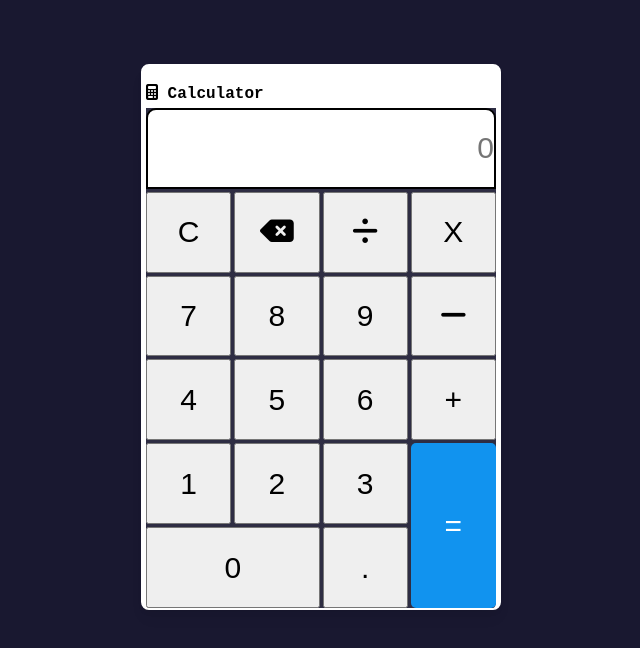
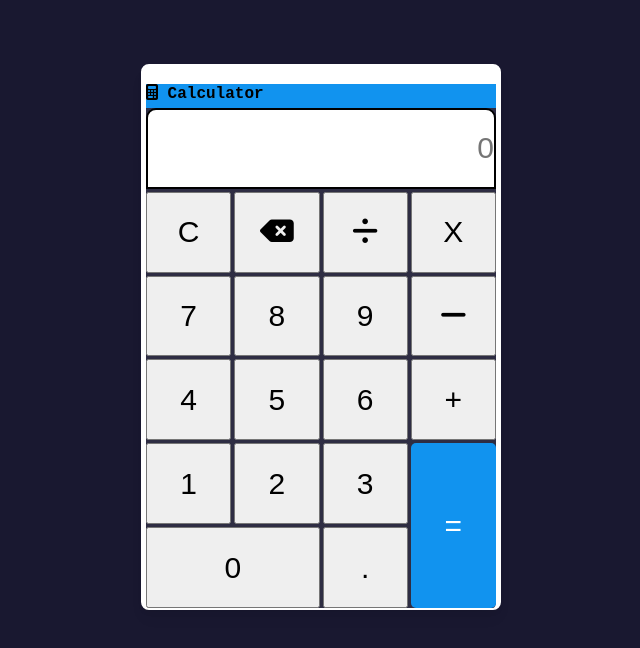
Before and after one commit to Devkant01/Calculator, a plain HTML site: page index.html in a window 1280 px wide. Shown: the whole page, without its empty margins (319-959 px from the left). Drawn offline with Linux system fonts and the light colour scheme.

```diff
--- a/style.css
+++ b/style.css
@@ -35,7 +35,7 @@ body {
 
 /* logo */
 .logo {
-    background-color: #fff;
+    background-color: rgb(17, 147, 239);
     color: rgba(0, 0, 0, 10);
     font-family: 'Courier New', Courier, monospace;
     padding-bottom: 5px;
```
